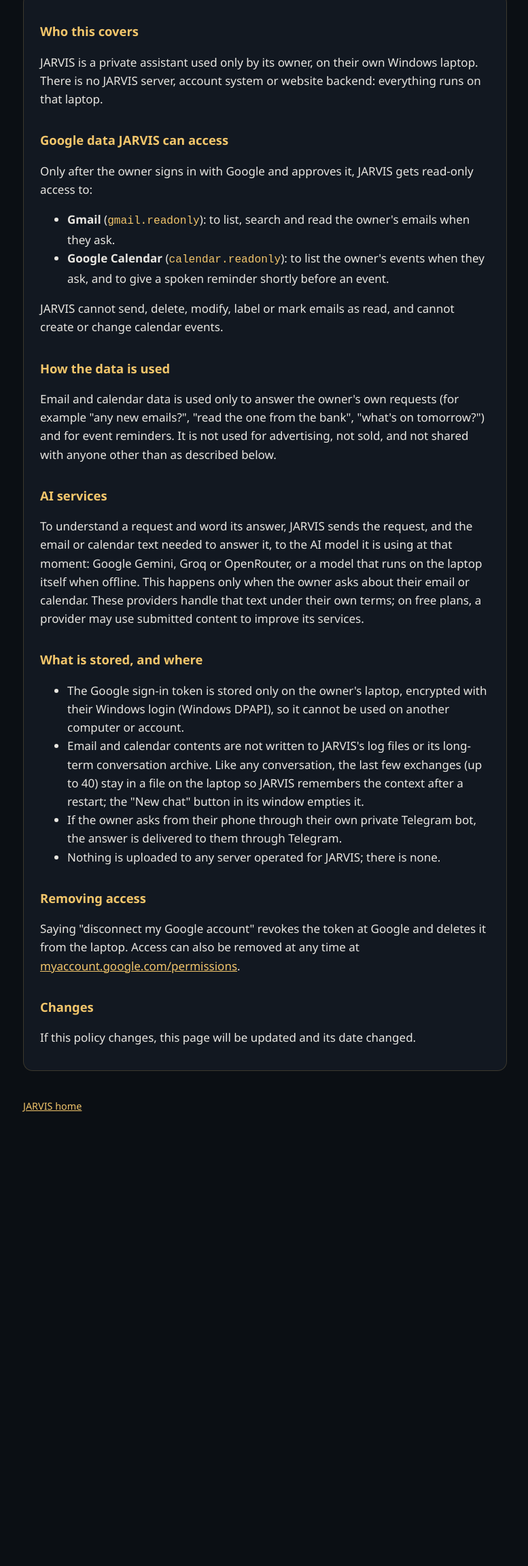
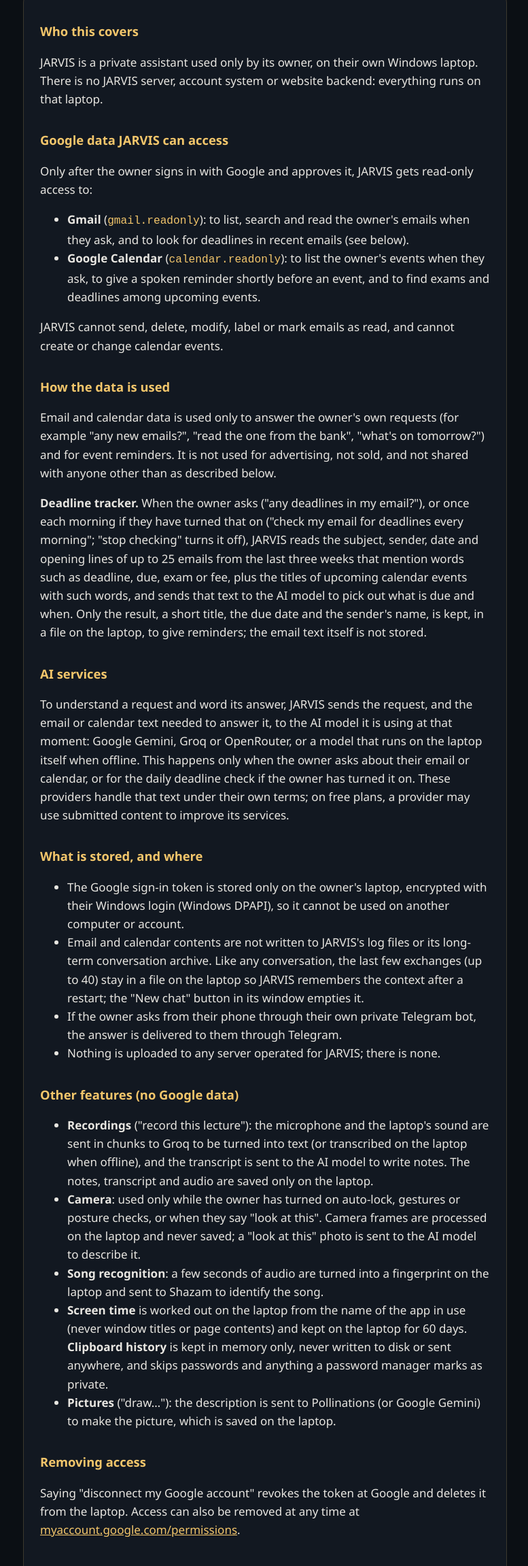
Before and after one commit to ponnurilakshmiprakash-star/jarvis-assistant, a plain HTML site: page privacy.html in a window 1280 px wide. Shown: the part 176-2479 px from the top of the page at 68% size, without its empty margins (250-1027 px from the left). Before the commit the page ends 1886 px from the top, so only its background shows below. Drawn offline with Linux system fonts and the light colour scheme.

Commit message:
Update privacy policy for new JARVIS features
Covers the deadline tracker (email and calendar scanning), recordings, camera, song recognition, screen time, clipboard history and pictures.

Co-Authored-By: Claude Opus 5.5 <noreply@anthropic.com>

```diff
--- a/privacy.html
+++ b/privacy.html
@@ -33,9 +33,10 @@
     <p>Only after the owner signs in with Google and approves it, JARVIS gets read-only access to:</p>
     <ul>
       <li><strong>Gmail</strong> (<code>gmail.readonly</code>): to list, search and read the owner's emails when
-        they ask.</li>
+        they ask, and to look for deadlines in recent emails (see below).</li>
       <li><strong>Google Calendar</strong> (<code>calendar.readonly</code>): to list the owner's events when they
-        ask, and to give a spoken reminder shortly before an event.</li>
+        ask, to give a spoken reminder shortly before an event, and to find exams and deadlines among upcoming
+        events.</li>
     </ul>
     <p>JARVIS cannot send, delete, modify, label or mark emails as read, and cannot create or change calendar
       events.</p>
@@ -44,13 +45,20 @@
     <p>Email and calendar data is used only to answer the owner's own requests (for example "any new emails?",
       "read the one from the bank", "what's on tomorrow?") and for event reminders. It is not used for
       advertising, not sold, and not shared with anyone other than as described below.</p>
+    <p><strong>Deadline tracker.</strong> When the owner asks ("any deadlines in my email?"), or once each morning
+      if they have turned that on ("check my email for deadlines every morning"; "stop checking" turns it off),
+      JARVIS reads the subject, sender, date and opening lines of up to 25 emails from the last three weeks that mention
+      words such as deadline, due, exam or fee, plus the titles of upcoming calendar events with such words, and
+      sends that text to the AI model to pick out what is due and when. Only the result, a short title, the due
+      date and the sender's name, is kept, in a file on the laptop, to give reminders; the email text itself is
+      not stored.</p>
 
     <h2>AI services</h2>
     <p>To understand a request and word its answer, JARVIS sends the request, and the email or calendar text
       needed to answer it, to the AI model it is using at that moment: Google Gemini, Groq or OpenRouter, or a
       model that runs on the laptop itself when offline. This happens only when the owner asks about their email
-      or calendar. These providers handle that text under their own terms; on free plans, a provider may use
-      submitted content to improve its services.</p>
+      or calendar, or for the daily deadline check if the owner has turned it on. These providers handle that text
+      under their own terms; on free plans, a provider may use submitted content to improve its services.</p>
 
     <h2>What is stored, and where</h2>
     <ul>
@@ -62,6 +70,24 @@
       <li>If the owner asks from their phone through their own private Telegram bot, the answer is delivered
         to them through Telegram.</li>
       <li>Nothing is uploaded to any server operated for JARVIS; there is none.</li>
+    </ul>
+
+    <h2>Other features (no Google data)</h2>
+    <ul>
+      <li><strong>Recordings</strong> ("record this lecture"): the microphone and the laptop's sound are sent in
+        chunks to Groq to be turned into text (or transcribed on the laptop when offline), and the transcript is
+        sent to the AI model to write notes. The notes, transcript and audio are saved only on the laptop.</li>
+      <li><strong>Camera</strong>: used only while the owner has turned on auto-lock, gestures or posture checks,
+        or when they say "look at this". Camera frames are processed on the laptop and never saved; a "look at
+        this" photo is sent to the AI model to describe it.</li>
+      <li><strong>Song recognition</strong>: a few seconds of audio are turned into a fingerprint on the laptop
+        and sent to Shazam to identify the song.</li>
+      <li><strong>Screen time</strong> is worked out on the laptop from the name of the app in use (never window
+        titles or page contents) and kept on the laptop for 60 days. <strong>Clipboard history</strong> is kept in
+        memory only, never written to disk or sent anywhere, and skips passwords and anything a password manager
+        marks as private.</li>
+      <li><strong>Pictures</strong> ("draw…"): the description is sent to Pollinations (or Google Gemini) to make
+        the picture, which is saved on the laptop.</li>
     </ul>
 
     <h2>Removing access</h2>
```
